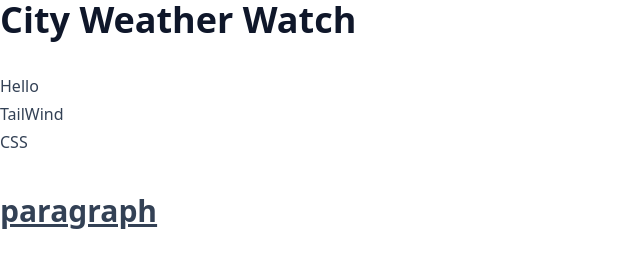
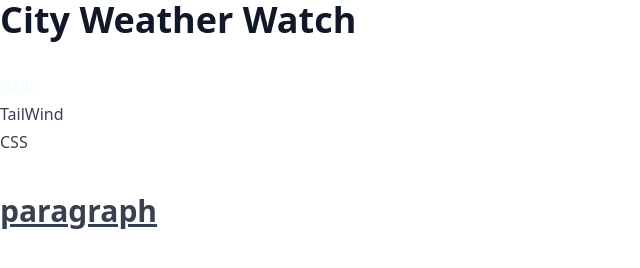
Before and after one commit to JamesHardin02/City-Weather-Watch, a website: page index.html in a window 1280 px wide. Shown: the full height of the page, 0-640 px from the left. Drawn offline with Linux system fonts and the light colour scheme.

Commit message:
added test classes from tailwind

```diff
--- a/index.html
+++ b/index.html
@@ -7,11 +7,11 @@
     <link rel="stylesheet" href="./tailwind/output.css">
     <title>City Weather Watch</title>
 </head>
-<body class="prose prose-slate">
+<body class="prose">
     <h1>City Weather Watch</h1>
     <main>
         <div class="flex flex-col">
-            <span>Hello</span>
+            <span class="text-cyan-50">Hello</span>
             <span>TailWind</span>
             <span>CSS</span>
             <p class="text-3xl font-bold underline">paragraph</p>
```
Also changed, not shown: tailwind/output.css.
